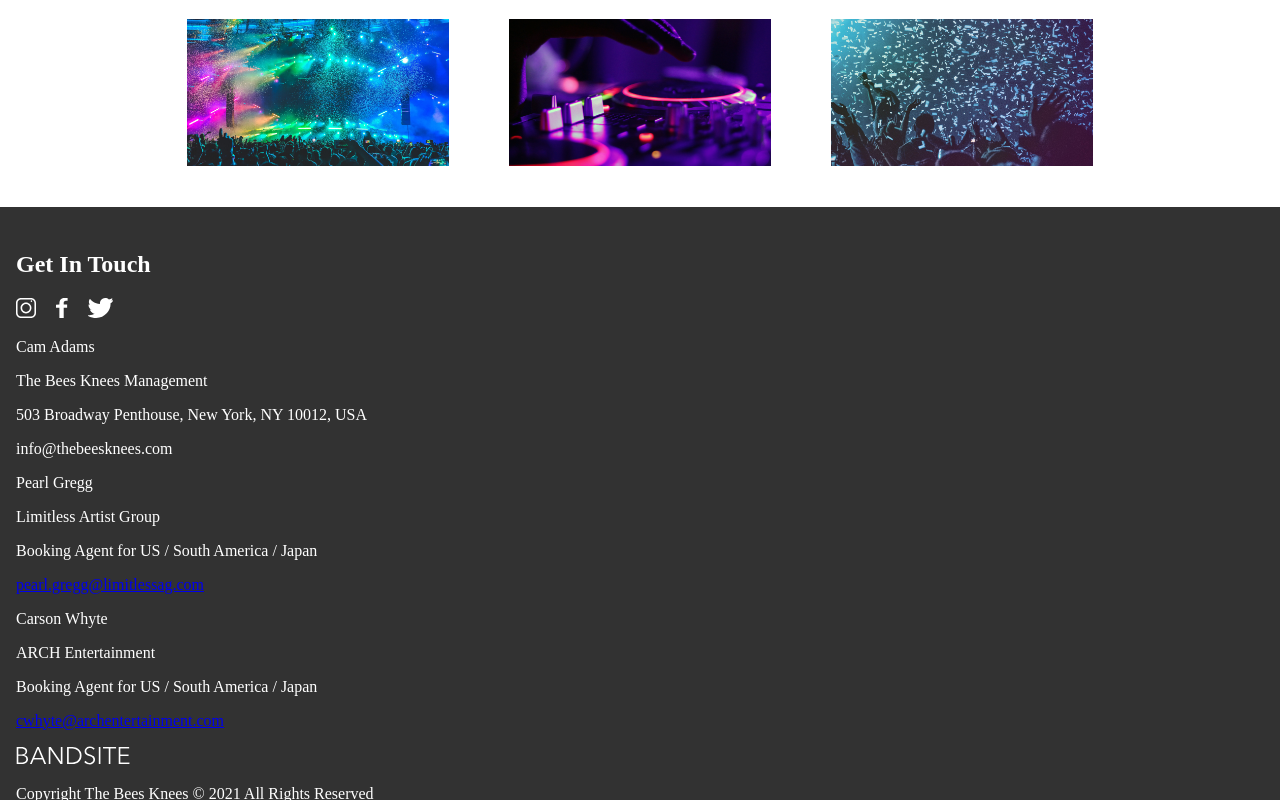
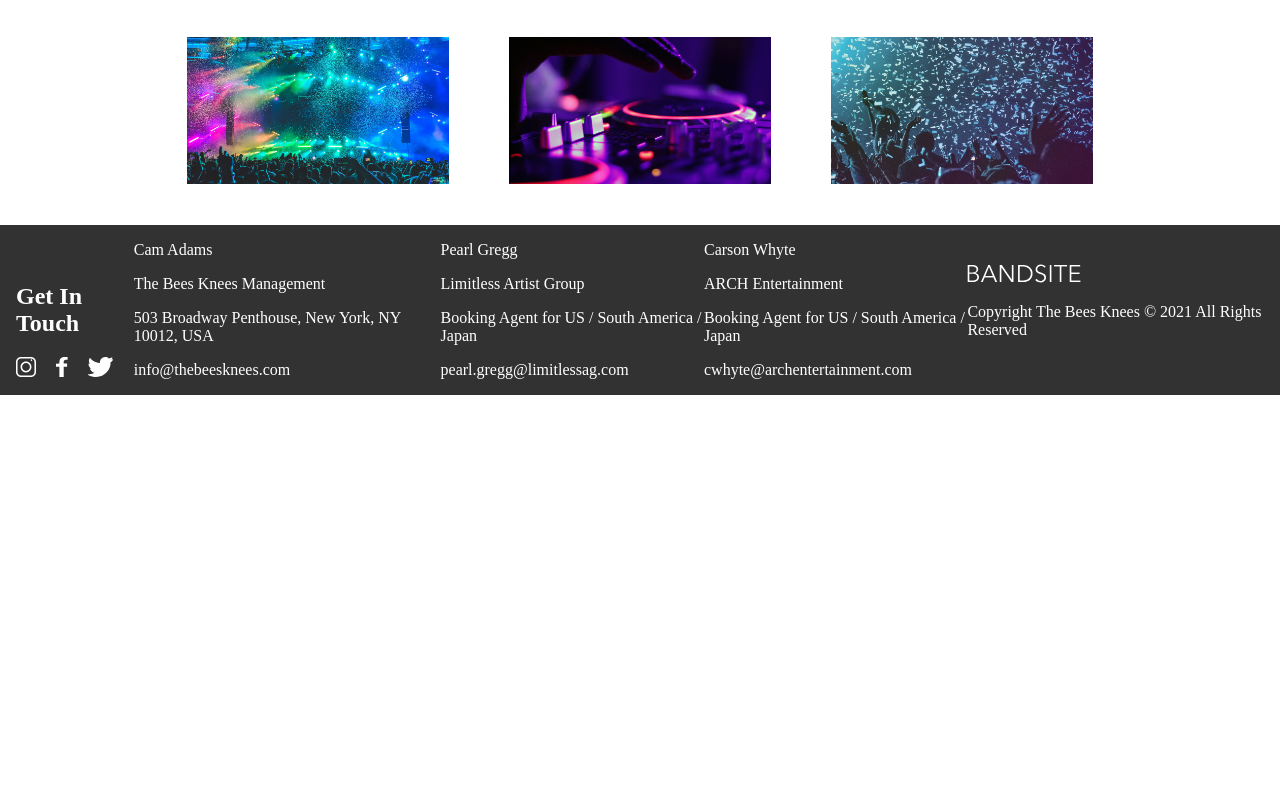
Before and after one commit to smilanes99/bandsite, a plain HTML site: page index.html in a window 1280 px wide. Shown: the part 2000-2800 px from the top of the page. After the commit the page ends 2395 px from the top, so only its background shows below. Drawn offline with Linux system fonts and the light colour scheme.

Commit message:
fixed some semantics on index and organized the footer better, added scss for the desktop footer

```diff
--- a/index.html
+++ b/index.html
@@ -93,58 +93,52 @@
 
     <footer>
         <section class="footer__text">
-            <h2 class="footer__title">Get In Touch</h2>
-            <section class="footer__socialmedia">
+            <section class="footer__get-in-touch-section">
+             <h2 class="footer__title">Get In Touch</h2>
+                <section class="footer__socialmedia">
                 <a href="https://www.instagram.com"><img src="assets/icons/Icon-instagram.svg" al="instgram logo" :></a>
                 <a href="https://www.facebook.com"><img src="assets/icons/Icon-facebook.svg" al="facebook logo" :></a>
                 <a href="https://www.twitter.com"><img src="assets/icons/Icon-twitter.svg" al="twitter logo" :></a>
+                </section>
             </section>
+
+
             <section class="footer__manager">
-                <p>Cam Adams</p>
-                <p>The Bees Knees Management</p>
+                    <p class="footer__manager-name">Cam Adams</p>
+                    <p class="footer__manager-name">The Bees Knees Management</p>
+                 <p class="footer__manager-address">503 Broadway Penthouse,
+                    New York, NY 10012, USA</p>
+                <p class="footer__manager-email">info@thebeesknees.com</p>
             </section>
-            <section class="footer__manager-address">
-                <p>503 Broadway Penthouse,
-                    New York, NY 10012, USA</p>
-            </section>
-            <section class="footer__manager-email">
-                <p>info@thebeesknees.com</p>
-            </section>
+
+
             <section class="footer__bookingagent-pearl">
-                <p>Pearl Gregg</p>
-                <p>Limitless Artist Group</p>
-            </section>
-            <section class="footer__bookingagent-pearl-address">
-                <p> Booking Agent for
+                    <p class="footer__bookingagent-pearl-name">Pearl Gregg</p>
+                    <p  class="footer__bookingagent-pearl-name">Limitless Artist Group</p>
+                <p class="footer__bookingagent-pearl-address"> Booking Agent for
                     US / South America / Japan</p>
-            </section>
-            <section class="footer__bookingagent-pearl-email">
                 <a class="footer__bookingagent-pearl-email" href="mailto:pearl.gregg@limitlessag.com">
-                    <p>pearl.gregg@limitlessag.com</p>
+                    <p class="footer__bookingagent-pearl-email">pearl.gregg@limitlessag.com</p>
                 </a>
             </section>
 
-
             <section class="footer__bookingagent-carson">
-                <p>Carson Whyte</p>
+                <p> Carson Whyte</p>
                 <p>ARCH Entertainment</p>
-            </section>
-            <section class="footer__bookingagent-carson-address">
-                <p>Booking Agent for
+                <p class="footer__bookingagent-carson-address">Booking Agent for
                     US / South America / Japan</p>
-            </section>
-            <section class="footer__bookingagent-carson-email">
                 <a class="footer__bookingagent-carson-email" href="mailto:cwhyte@archentertainment.com">
-                    <p>cwhyte@archentertainment.com</p>
+                    <p class="footer__bookingagent-carson-email">cwhyte@archentertainment.com</p>
                 </a>
             </section>
+
             <section class="footer__copyright">
                 <img src="assets/logos/Logo-bandsite.svg" alt="Bandsite Logo">
                 <p>Copyright The Bees Knees © 2021 All Rights Reserved</p>
             </section>
+
         </section>
     </footer>
 
 </body>
-
 </html>
--- a/styles/bio.scss
+++ b/styles/bio.scss
@@ -16,23 +16,30 @@
   flex-direction: column;
   align-items: center;
   width: 100%;
-  font-size: 60px;
-  height: 200%;
 
-  @include desktop {display: flex; justify-content: center;align-items: center;
-
+  @include desktop {
+    display: flex;
+    justify-content: center;
+    align-items: center;
   }
 }
-.header__content { display: flex;
-  align-items: center;}
+.header__content {
+  align-items: center;
+}
 .header__title {
   text-decoration: none;
   font-size: 2rem;
   color: $primarywhite;
-  @include desktop {display: flex;width: 100px;
+  align-items: center;
+  display: flex;
+  flex-direction: column;
+  @include desktop {
+    display: flex;
+    width: 100px;
     height: auto;
     display: block;
-    margin-right: 16px;}
+    margin-right: 16px;
+  }
 }
 
 .header__menu-bio {
@@ -93,12 +100,15 @@
   margin-top: 9.375rem;
   padding: 0 16px;
   position: absolute;
-  bottom: 250px;
+  bottom: 50px;
 }
 
 .about {
   padding: 16px;
-  @include desktop {padding-left: 80px; padding-right: 80px;}
+  @include desktop {
+    padding-left: 80px;
+    padding-right: 80px;
+  }
 }
 .about__image {
   width: 100%;
@@ -107,7 +117,12 @@
   padding-top: 24px;
   padding-bottom: 16px;
 }
-.about__description {@include desktop {display: flex; flex-direction: row;}}
+.about__description {
+  @include desktop {
+    display: flex;
+    flex-direction: row;
+  }
+}
 .about__bandbio {
   display: flex;
   flex-direction: column;
@@ -143,8 +158,14 @@ footer {
   color: $primarywhite;
   @include desktop {
     display: flex;
-
+    flex-wrap: wrap;
+    justify-content: space-between;
   }
+}
+.footer__bookingagent-carson-email,
+.footer__bookingagent-pearl-email {
+  color: $primarywhite;
+  text-decoration: none;
 }
 
 .footer__socialmedia {
@@ -157,4 +178,7 @@ footer {
 }
 .footer__text {
   padding-left: 16px;
+  @include desktop {display: flex;
+    justify-content: space-between;
+    align-items: center;}
 }
```
Also changed, not shown: styles/bio.css, 1 other file.
